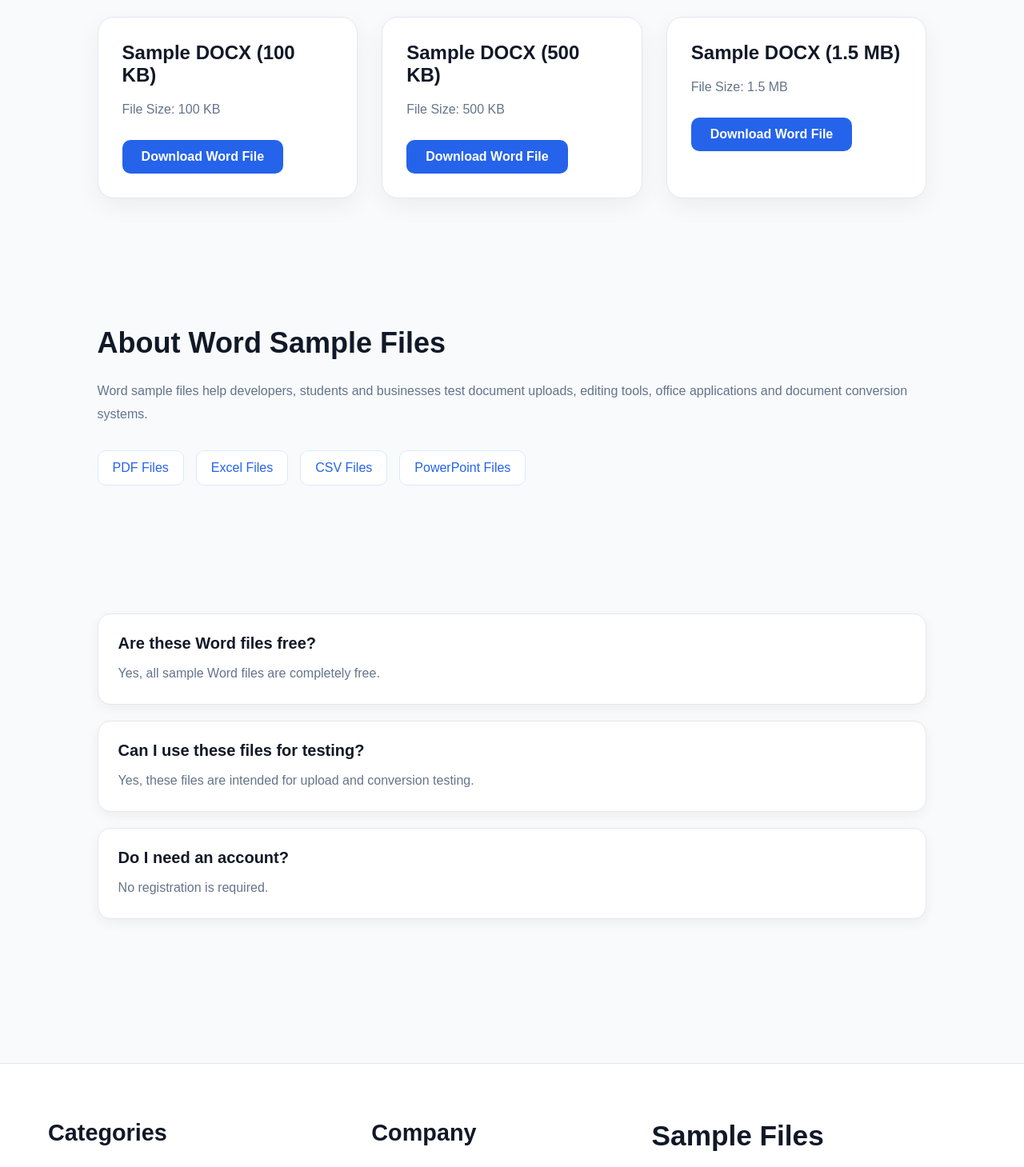
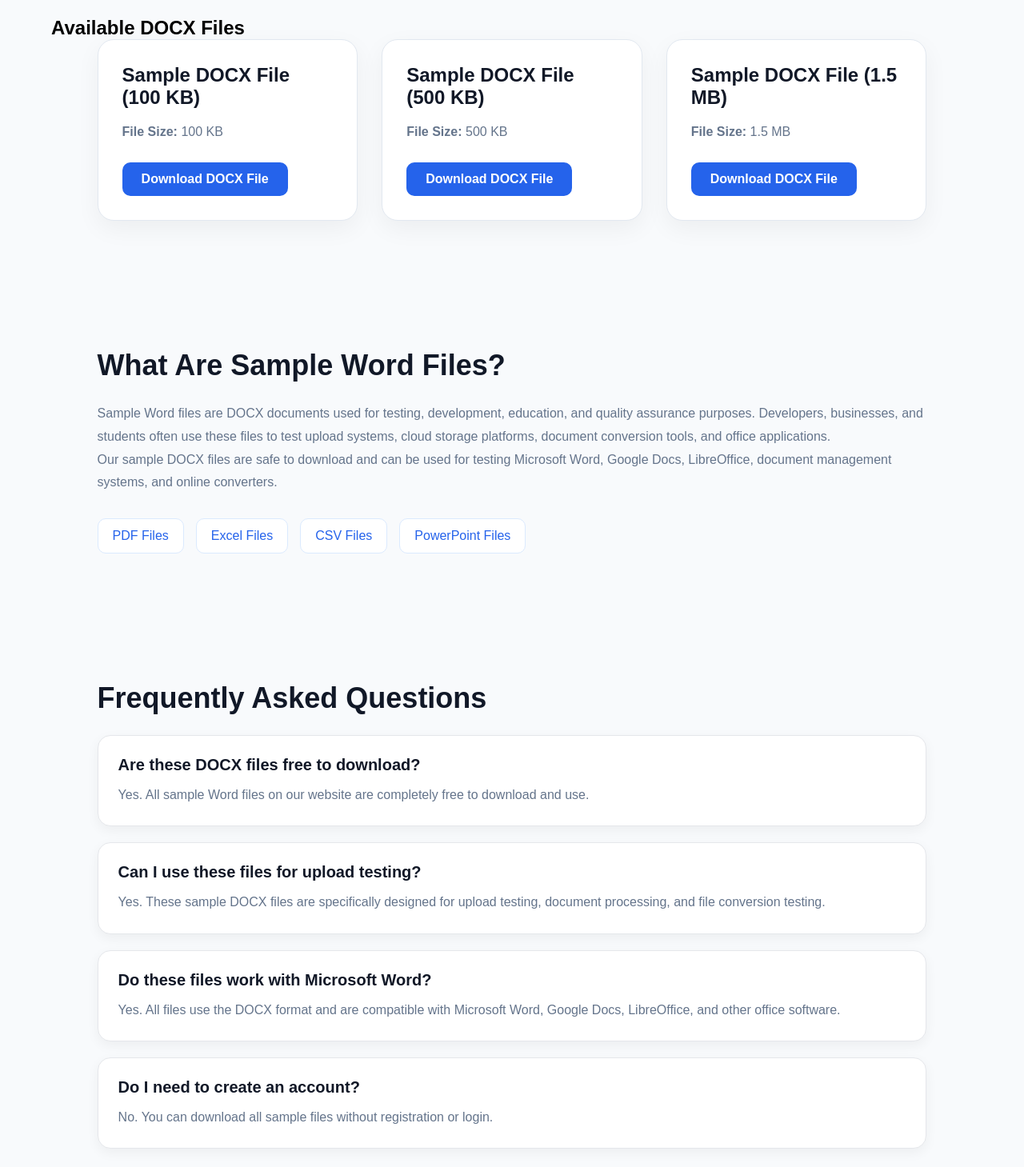
Before and after one commit to harichandranc/sample-files, a React (Vite) app: page /word-files in a window 1280 px wide. Shown: the part 480-1939 px from the top of the page at 80% size. Built offline with nearby package versions, Linux system fonts and the light colour scheme.

Commit message:
updated service page

```diff
--- a/src/pages/WordFiles.jsx
+++ b/src/pages/WordFiles.jsx
@@ -1,19 +1,20 @@
+import { Helmet } from "react-helmet-async";
 import "../styles/category.css";
 
 function WordFiles() {
   const files = [
     {
-    name: "Sample DOCX (100 KB)",
+      name: "Sample DOCX File (100 KB)",
       size: "100 KB",
       path: "/files/word/sample100kb.docx",
     },
     {
-    name: "Sample DOCX (500 KB)",
+      name: "Sample DOCX File (500 KB)",
       size: "500 KB",
       path: "/files/word/sample500kb.docx",
     },
     {
-    name: "Sample DOCX (1.5 MB)",
+      name: "Sample DOCX File (1.5 MB)",
       size: "1.5 MB",
       path: "/files/word/sample1.5mb.docx",
     },
@@ -21,28 +22,59 @@ function WordFiles() {
 
   return (
     <>
+      <Helmet>
+        <title>
+          Download Sample Word Files (DOCX) Free | Sample Files
+        </title>
+
+        <meta
+          name="description"
+          content="Download free sample DOCX Word files for testing uploads, document management systems, Microsoft Word, file conversion tools, and office software."
+        />
+
+        <meta
+          name="keywords"
+          content="sample word file, sample docx file, download docx file, word document sample, test docx file, sample files"
+        />
+
+        <link
+          rel="canonical"
+          href="https://samplefiles.chtechgiant.com/word-files"
+        />
+      </Helmet>
+
       <section className="page-header">
         <div className="container">
-          <h1>Download Sample Word Files</h1>
+          <h1>Download Sample Word Files (DOCX)</h1>
 
           <p>
-            Download free sample Word documents for testing uploads,
-            document editors, file conversion tools and office software.
+            Download free sample DOCX files for testing file uploads,
+            document editors, Microsoft Word, office applications,
+            document management systems, and file conversion tools.
           </p>
         </div>
       </section>
 
       <section className="files-section">
         <div className="container">
+          <h2 className="section-title">Available DOCX Files</h2>
+
           <div className="files-grid">
             {files.map((file) => (
               <div className="file-card" key={file.path}>
                 <h3>{file.name}</h3>
 
-                <p>File Size: {file.size}</p>
+                <p>
+                  <strong>File Size:</strong> {file.size}
+                </p>
 
-                <a href={file.path} download className="download-btn">
-                  Download Word File
+                <a
+                  href={file.path}
+                  download
+                  className="download-btn"
+                  aria-label={`Download ${file.name}`}
+                >
+                  Download DOCX File
                 </a>
               </div>
             ))}
@@ -52,12 +84,20 @@ function WordFiles() {
 
       <section className="info-section">
         <div className="container">
-          <h2>About Word Sample Files</h2>
+          <h2>What Are Sample Word Files?</h2>
 
           <p>
-            Word sample files help developers, students and businesses
-            test document uploads, editing tools, office applications
-            and document conversion systems.
+            Sample Word files are DOCX documents used for testing,
+            development, education, and quality assurance purposes.
+            Developers, businesses, and students often use these files
+            to test upload systems, cloud storage platforms, document
+            conversion tools, and office applications.
+          </p>
+
+          <p>
+            Our sample DOCX files are safe to download and can be used
+            for testing Microsoft Word, Google Docs, LibreOffice,
+            document management systems, and online converters.
           </p>
 
           <div className="related-links">
@@ -71,21 +111,40 @@ function WordFiles() {
 
       <section className="faq-section">
         <div className="container">
-          <div className="faq-item">
-            <h3>Are these Word files free?</h3>
-            <p>Yes, all sample Word files are completely free.</p>
-          </div>
+          <h2>Frequently Asked Questions</h2>
 
           <div className="faq-item">
-            <h3>Can I use these files for testing?</h3>
+            <h3>Are these DOCX files free to download?</h3>
             <p>
-              Yes, these files are intended for upload and conversion testing.
+              Yes. All sample Word files on our website are completely
+              free to download and use.
             </p>
           </div>
 
           <div className="faq-item">
-            <h3>Do I need an account?</h3>
-            <p>No registration is required.</p>
+            <h3>Can I use these files for upload testing?</h3>
+            <p>
+              Yes. These sample DOCX files are specifically designed for
+              upload testing, document processing, and file conversion
+              testing.
+            </p>
+          </div>
+
+          <div className="faq-item">
+            <h3>Do these files work with Microsoft Word?</h3>
+            <p>
+              Yes. All files use the DOCX format and are compatible with
+              Microsoft Word, Google Docs, LibreOffice, and other office
+              software.
+            </p>
+          </div>
+
+          <div className="faq-item">
+            <h3>Do I need to create an account?</h3>
+            <p>
+              No. You can download all sample files without registration
+              or login.
+            </p>
           </div>
         </div>
       </section>
```
Lines whose indentation alone changed are shown as unchanged.
